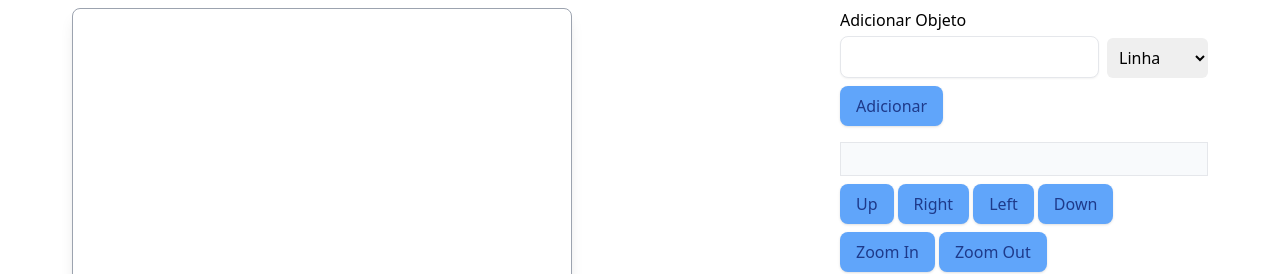
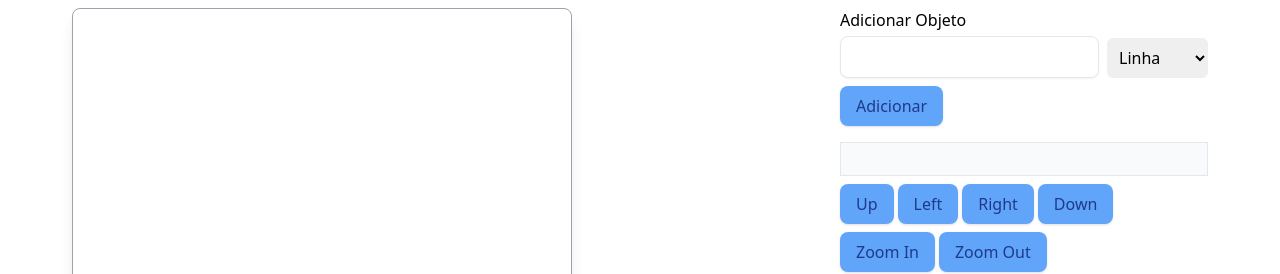
Before and after one commit to theluanz/LabGrafico2d-React, a React (Vite) app: page / in a window 1280 px wide. Shown: the top 274 px of the page. Built offline with nearby package versions, Linux system fonts and the light colour scheme.

Commit message:
[FEAT] Navegacao

```diff
--- a/src/App.tsx
+++ b/src/App.tsx
@@ -12,12 +12,15 @@ function App() {
   const [typeObjeto, setTypeObjeto] = useState('linha');
   const [objetos, setObjetos] = useState<IObject2d[]>([]);
   const [zoomLevel, setZoomLevel] = useState(1);
+
+  const [localizacao, setLocalizacao] = useState([0, 0]);
+
   useEffect(() => {
     let canvas = document.getElementById('canvas') as HTMLCanvasElement;
     let ctx = canvas.getContext('2d');
     ctx!.clearRect(0, 0, canvas.width, canvas.height);
-    const widhtCanvas = canvas.width;
-    const heightCanvas = canvas.height;
+    const widhtCanvas = canvas.width + localizacao[0] * 25;
+    const heightCanvas = canvas.height + localizacao[1] * 25;
     console.log(widhtCanvas, heightCanvas);
     ctx!.beginPath();
     ctx!.lineWidth = 1;
@@ -43,15 +46,14 @@ function App() {
     // ctx!.fill();
 
     ctx!.stroke();
-  }, [objetos, zoomLevel]);
+  }, [objetos, zoomLevel, localizacao]);
 
   function handleZoomIn() {
+    setZoomLevel(zoomLevel - 0.25);
+  }
+  function handleZoomOut() {
     setZoomLevel(zoomLevel + 0.25);
   }
-   function handleZoomOut() {
-     setZoomLevel(zoomLevel - 0.25);
-   }
-
 
   function addNewObject() {
     if (typeObjeto === 'linha') {
@@ -127,16 +129,24 @@ function App() {
 
           <div>
             <div className="flex gap-1">
-              <button className="px-4 py-2 mt-2 bg-blue-400 shadow  text-blue-900 rounded-lg hover:bg-blue-500hover:text-white hover:shadow-lg transition-colors">
+              <button
+                className="px-4 py-2 mt-2 bg-blue-400 shadow  text-blue-900 rounded-lg hover:bg-blue-500hover:text-white hover:shadow-lg transition-colors"
+                onClick={() => setLocalizacao([localizacao[0], localizacao[1] - 1])}>
                 Up
               </button>
-              <button className="px-4 py-2 mt-2 bg-blue-400 shadow  text-blue-900 rounded-lg hover:bg-blue-500hover:text-white hover:shadow-lg transition-colors">
+              <button
+                className="px-4 py-2 mt-2 bg-blue-400 shadow  text-blue-900 rounded-lg hover:bg-blue-500hover:text-white hover:shadow-lg transition-colors"
+                onClick={() => setLocalizacao([localizacao[0] - 1, localizacao[1]])}>
+                Left
+              </button>
+              <button
+                className="px-4 py-2 mt-2 bg-blue-400 shadow  text-blue-900 rounded-lg hover:bg-blue-500hover:text-white hover:shadow-lg transition-colors"
+                onClick={() => setLocalizacao([localizacao[0] + 1, localizacao[1]])}>
                 Right
               </button>
-              <button className="px-4 py-2 mt-2 bg-blue-400 shadow  text-blue-900 rounded-lg hover:bg-blue-500hover:text-white hover:shadow-lg transition-colors">
-                Left
-              </button>
-              <button className="px-4 py-2 mt-2 bg-blue-400 shadow  text-blue-900 rounded-lg hover:bg-blue-500hover:text-white hover:shadow-lg transition-colors">
+              <button
+                className="px-4 py-2 mt-2 bg-blue-400 shadow  text-blue-900 rounded-lg hover:bg-blue-500hover:text-white hover:shadow-lg transition-colors"
+                onClick={() => setLocalizacao([localizacao[0], localizacao[1] + 1])}>
                 Down
               </button>
             </div>
```
